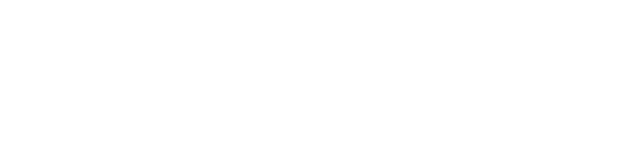
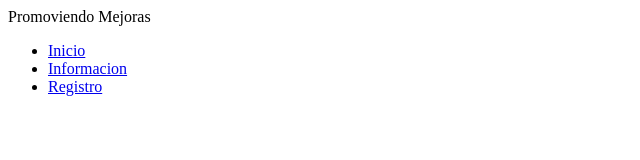
Before and after one commit to maldest/Lab02_DA_g2, a plain HTML site: page EJER2/lab2.html in a window 1280 px wide. Shown: the whole page, without its empty margins (0-640 px from the left). Drawn offline with Linux system fonts and the light colour scheme.

Commit message:
Update lab2.html

```diff
--- a/EJER2/lab2.html
+++ b/EJER2/lab2.html
@@ -7,6 +7,15 @@
     <title>Document</title>
 </head>
 <body>
-
+    <header>
+        <div class="logo"> Promoviendo Mejoras</div>
+        <nav>
+            <ul>
+                <li><a href="lab2"> Inicio </a></li>
+                <li><a href="informacion"> Informacion </a></li>
+                <li><a href="Registro"> Registro </a></li>
+            </ul>
+        </nav>
+    </header>
 </body>
 </html>
```
